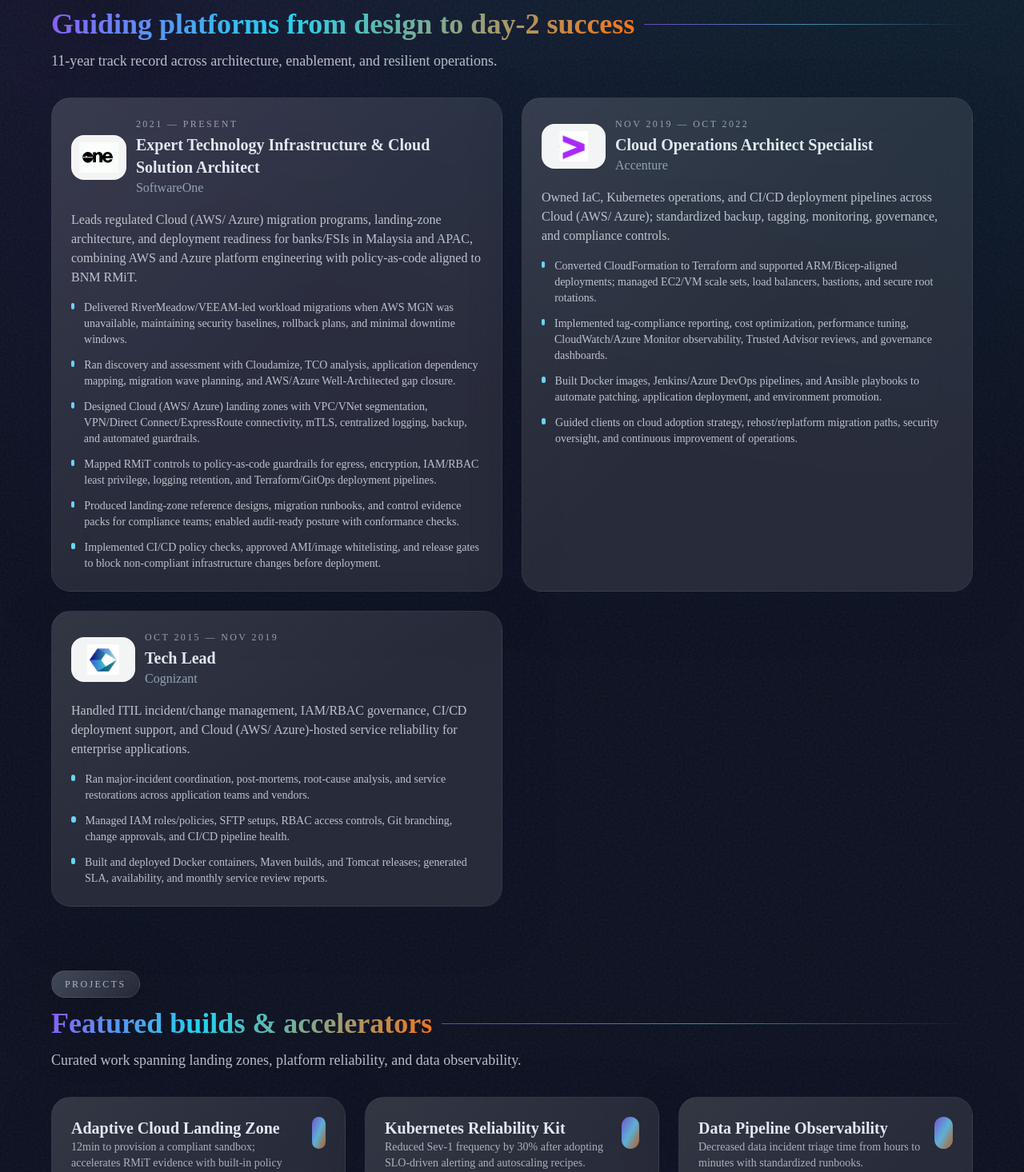
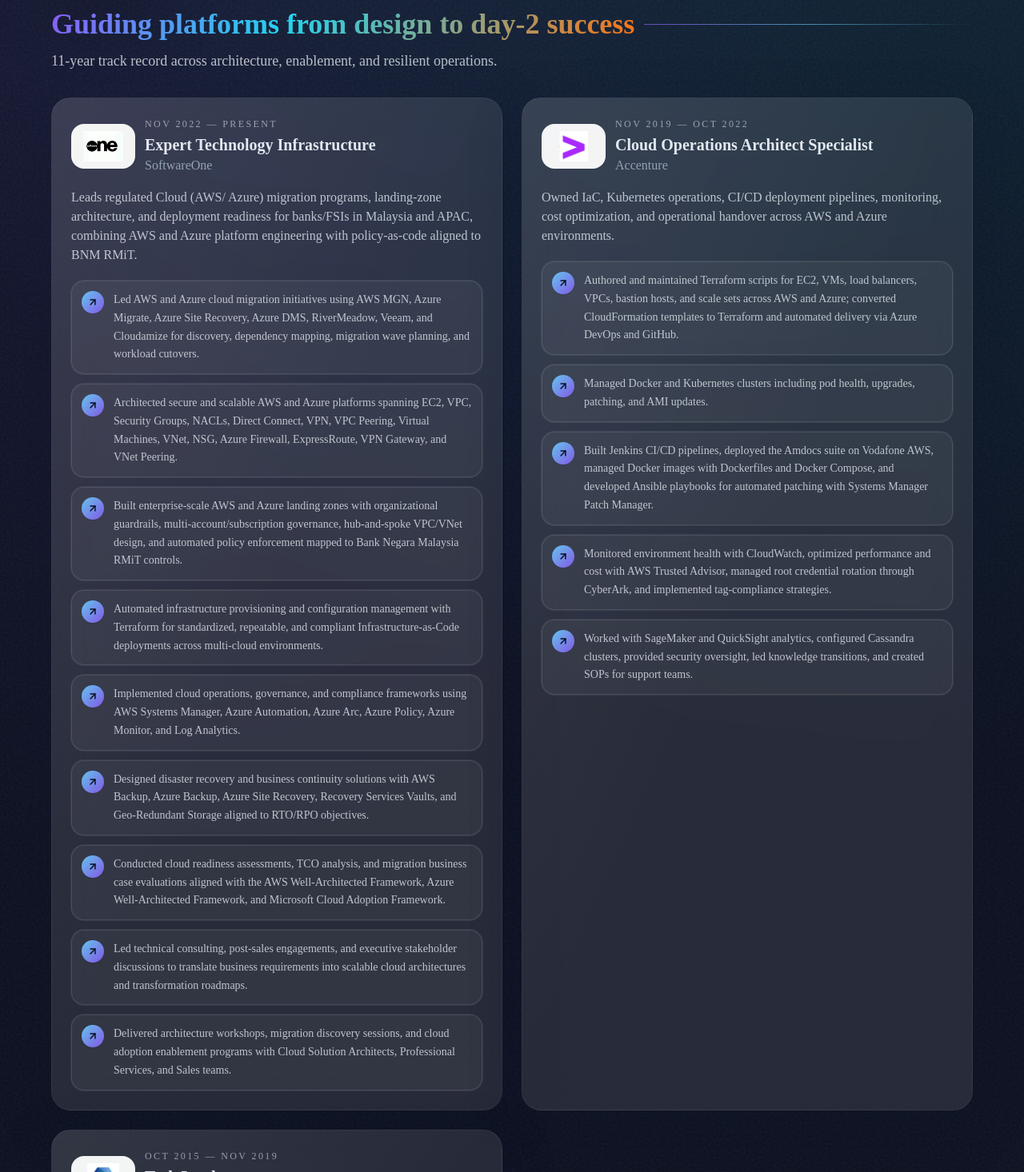
Before and after one commit to ashuu26/Ashu-Portfolio, a Next.js app: page / in a window 1280 px wide. Shown: the part 944-2410 px from the top of the page at 80% size. Built offline with nearby package versions, Linux system fonts and the light colour scheme.

Commit message:
updated experience section and alingned the bullet with new experience added

```diff
--- a/app/layout.tsx
+++ b/app/layout.tsx
@@ -13,7 +13,7 @@ export const metadata: Metadata = {
   title: 'Ashu Saini | Cloud Infrastructure & Migration Specialist',
   description:
     'Ashu Saini—11 years leading Cloud (AWS/ Azure) migrations, Terraform automation, and resilient platform operations across APAC enterprises.',
-  metadataBase: new URL('https://www.linkedin.com/in/ashu-saini-bb96ba1a7'),
+  metadataBase: new URL('https://www.linkedin.com/in/ashusaini-in'),
   icons: {
     icon: '/favicon.png',
     shortcut: '/favicon.png',
@@ -23,7 +23,7 @@ export const metadata: Metadata = {
     title: 'Ashu Saini | Cloud Infrastructure & Migration Specialist',
     description:
       '11 years building and operating Cloud (AWS/ Azure) platforms, disaster recovery, and IaC automation for enterprise workloads.',
-    url: 'https://www.linkedin.com/in/ashu-saini-bb96ba1a7',
+    url: 'https://www.linkedin.com/in/ashusaini-in',
     siteName: 'Ashu Saini Portfolio',
     images: [
       {
--- a/app/page.tsx
+++ b/app/page.tsx
@@ -76,7 +76,7 @@ export default function Page() {
                 <ArrowUpRight size={16} />
               </Link>
               <a
-                href="https://www.linkedin.com/in/ashu-saini-bb96ba1a7"
+                href="https://www.linkedin.com/in/ashusaini-in"
                 target="_blank"
                 className="inline-flex items-center gap-2 rounded-full border border-white/10 px-5 py-3 text-sm text-ink/80 dark:text-cloud/80 hover:border-white/30"
               >
@@ -123,11 +123,11 @@ export default function Page() {
           title="Guiding platforms from design to day-2 success"
           copy="11-year track record across architecture, enablement, and resilient operations."
         />
-        <div className="grid gap-6 lg:grid-cols-2">
+        <div className="grid items-stretch gap-6 lg:grid-cols-2">
           {experience.map((role, idx) => (
             <motion.div
               key={role.company}
-              className="card-surface p-6"
+              className="card-surface flex h-full flex-col p-6"
               initial="hidden"
               whileInView="show"
               viewport={{ once: true, margin: '-50px' }}
@@ -157,11 +157,16 @@ export default function Page() {
                 </div>
               </div>
               <p className="mt-4 text-ink/80 dark:text-cloud/80">{role.summary}</p>
-              <ul className="mt-4 space-y-3 text-sm text-ink/80 dark:text-cloud/80">
+              <ul className="mt-5 grid gap-3 text-sm text-ink/80 dark:text-cloud/80">
                 {role.highlights.map((item) => (
-                  <li key={item} className="flex gap-3">
-                    <span className="mt-1 h-2 w-2 rounded-full bg-aurora" />
-                    <span>{item}</span>
+                  <li
+                    key={item}
+                    className="grid grid-cols-[1.75rem_1fr] gap-3 rounded-2xl border border-slate-200/70 bg-white/55 p-3 shadow-border dark:border-white/10 dark:bg-white/5"
+                  >
+                    <span className="flex h-7 w-7 shrink-0 items-center justify-center rounded-full bg-gradient-to-br from-aurora/90 to-pulse/90 text-night shadow-sm">
+                      <ArrowUpRight size={14} strokeWidth={2.5} />
+                    </span>
+                    <span className="leading-relaxed">{item}</span>
                   </li>
                 ))}
               </ul>
@@ -286,7 +291,7 @@ export default function Page() {
                 Email Ashu
               </a>
               <a
-                href="https://www.linkedin.com/in/ashu-saini-bb96ba1a7"
+                href="https://www.linkedin.com/in/ashusaini-in"
                 target="_blank"
                 className="inline-flex items-center gap-2 rounded-full border border-white/10 px-5 py-3 text-sm text-ink/80 dark:text-cloud/80 hover:border-white/30"
               >
--- a/components/footer.tsx
+++ b/components/footer.tsx
@@ -10,7 +10,7 @@ export function Footer() {
           <div className="flex flex-wrap items-center gap-2">
             <span>Let’s connect:</span>
             <a
-              href="https://www.linkedin.com/in/ashu-saini-bb96ba1a7"
+              href="https://www.linkedin.com/in/ashusaini-in"
               className="font-medium text-ink underline-offset-4 transition hover:text-ink/90 hover:underline dark:text-cloud"
               target="_blank"
               rel="noreferrer"
@@ -31,7 +31,7 @@ export function Footer() {
             <Mail size={18} />
           </a>
           <a
-            href="https://www.linkedin.com/in/ashu-saini-bb96ba1a7"
+            href="https://www.linkedin.com/in/ashusaini-in"
             className="text-ink/70 transition hover:text-ink dark:text-cloud/70 dark:hover:text-cloud"
             target="_blank"
             rel="noreferrer"
--- a/components/header.tsx
+++ b/components/header.tsx
@@ -60,7 +60,7 @@ export function Header() {
 
         <div className="flex items-center gap-2">
           <a
-            href="https://www.linkedin.com/in/ashu-saini-bb96ba1a7"
+            href="https://www.linkedin.com/in/ashusaini-in"
             target="_blank"
             className="glass-border inline-flex h-10 w-10 items-center justify-center text-ink/80 dark:text-cloud/90 transition hover:scale-105"
             aria-label="LinkedIn"
--- a/data/content.ts
+++ b/data/content.ts
@@ -8,18 +8,21 @@ export const hero = {
 export const experience = [
   {
     company: 'SoftwareOne',
-    role: 'Expert Technology Infrastructure & Cloud Solution Architect',
-    period: '2021 — Present',
+    role: 'Expert Technology Infrastructure',
+    period: 'Nov 2022 — Present',
     summary:
       'Leads regulated Cloud (AWS/ Azure) migration programs, landing-zone architecture, and deployment readiness for banks/FSIs in Malaysia and APAC, combining AWS and Azure platform engineering with policy-as-code aligned to BNM RMiT.',
     logo: '/logo-softwareone.png',
     highlights: [
-      'Delivered RiverMeadow/VEEAM-led workload migrations when AWS MGN was unavailable, maintaining security baselines, rollback plans, and minimal downtime windows.',
-      'Ran discovery and assessment with Cloudamize, TCO analysis, application dependency mapping, migration wave planning, and AWS/Azure Well-Architected gap closure.',
-      'Designed Cloud (AWS/ Azure) landing zones with VPC/VNet segmentation, VPN/Direct Connect/ExpressRoute connectivity, mTLS, centralized logging, backup, and automated guardrails.',
-      'Mapped RMiT controls to policy-as-code guardrails for egress, encryption, IAM/RBAC least privilege, logging retention, and Terraform/GitOps deployment pipelines.',
-      'Produced landing-zone reference designs, migration runbooks, and control evidence packs for compliance teams; enabled audit-ready posture with conformance checks.',
-      'Implemented CI/CD policy checks, approved AMI/image whitelisting, and release gates to block non-compliant infrastructure changes before deployment.'
+      'Led AWS and Azure cloud migration initiatives using AWS MGN, Azure Migrate, Azure Site Recovery, Azure DMS, RiverMeadow, Veeam, and Cloudamize for discovery, dependency mapping, migration wave planning, and workload cutovers.',
+      'Architected secure and scalable AWS and Azure platforms spanning EC2, VPC, Security Groups, NACLs, Direct Connect, VPN, VPC Peering, Virtual Machines, VNet, NSG, Azure Firewall, ExpressRoute, VPN Gateway, and VNet Peering.',
+      'Built enterprise-scale AWS and Azure landing zones with organizational guardrails, multi-account/subscription governance, hub-and-spoke VPC/VNet design, and automated policy enforcement mapped to Bank Negara Malaysia RMiT controls.',
+      'Automated infrastructure provisioning and configuration management with Terraform for standardized, repeatable, and compliant Infrastructure-as-Code deployments across multi-cloud environments.',
+      'Implemented cloud operations, governance, and compliance frameworks using AWS Systems Manager, Azure Automation, Azure Arc, Azure Policy, Azure Monitor, and Log Analytics.',
+      'Designed disaster recovery and business continuity solutions with AWS Backup, Azure Backup, Azure Site Recovery, Recovery Services Vaults, and Geo-Redundant Storage aligned to RTO/RPO objectives.',
+      'Conducted cloud readiness assessments, TCO analysis, and migration business case evaluations aligned with the AWS Well-Architected Framework, Azure Well-Architected Framework, and Microsoft Cloud Adoption Framework.',
+      'Led technical consulting, post-sales engagements, and executive stakeholder discussions to translate business requirements into scalable cloud architectures and transformation roadmaps.',
+      'Delivered architecture workshops, migration discovery sessions, and cloud adoption enablement programs with Cloud Solution Architects, Professional Services, and Sales teams.'
     ],
   },
   {
@@ -27,13 +30,14 @@ export const experience = [
     role: 'Cloud Operations Architect Specialist',
     period: 'Nov 2019 — Oct 2022',
     summary:
-      'Owned IaC, Kubernetes operations, and CI/CD deployment pipelines across Cloud (AWS/ Azure); standardized backup, tagging, monitoring, governance, and compliance controls.',
+      'Owned IaC, Kubernetes operations, CI/CD deployment pipelines, monitoring, cost optimization, and operational handover across AWS and Azure environments.',
     logo: '/logo-accenture.png',
     highlights: [
-      'Converted CloudFormation to Terraform and supported ARM/Bicep-aligned deployments; managed EC2/VM scale sets, load balancers, bastions, and secure root rotations.',
-      'Implemented tag-compliance reporting, cost optimization, performance tuning, CloudWatch/Azure Monitor observability, Trusted Advisor reviews, and governance dashboards.',
-      'Built Docker images, Jenkins/Azure DevOps pipelines, and Ansible playbooks to automate patching, application deployment, and environment promotion.',
-      'Guided clients on cloud adoption strategy, rehost/replatform migration paths, security oversight, and continuous improvement of operations.',
+      'Authored and maintained Terraform scripts for EC2, VMs, load balancers, VPCs, bastion hosts, and scale sets across AWS and Azure; converted CloudFormation templates to Terraform and automated delivery via Azure DevOps and GitHub.',
+      'Managed Docker and Kubernetes clusters including pod health, upgrades, patching, and AMI updates.',
+      'Built Jenkins CI/CD pipelines, deployed the Amdocs suite on Vodafone AWS, managed Docker images with Dockerfiles and Docker Compose, and developed Ansible playbooks for automated patching with Systems Manager Patch Manager.',
+      'Monitored environment health with CloudWatch, optimized performance and cost with AWS Trusted Advisor, managed root credential rotation through CyberArk, and implemented tag-compliance strategies.',
+      'Worked with SageMaker and QuickSight analytics, configured Cassandra clusters, provided security oversight, led knowledge transitions, and created SOPs for support teams.',
     ],
   },
   {
@@ -41,12 +45,13 @@ export const experience = [
     role: 'Tech Lead',
     period: 'Oct 2015 — Nov 2019',
     summary:
-      'Handled ITIL incident/change management, IAM/RBAC governance, CI/CD deployment support, and Cloud (AWS/ Azure)-hosted service reliability for enterprise applications.',
+      'Managed ITIL-aligned incident/change operations, IAM and Active Directory access controls, CI/CD deployment support, and AWS-hosted service reliability for enterprise applications.',
     logo: '/logo-cognizant.png',
     highlights: [
-      'Ran major-incident coordination, post-mortems, root-cause analysis, and service restorations across application teams and vendors.',
-      'Managed IAM roles/policies, SFTP setups, RBAC access controls, Git branching, change approvals, and CI/CD pipeline health.',
-      'Built and deployed Docker containers, Maven builds, and Tomcat releases; generated SLA, availability, and monthly service review reports.',
+      'Managed L1/L2 incident and change management aligned with ITIL, coordinating major incidents, emergency deployments, IIS-level configuration changes, and critical production issue resolution with vendors.',
+      'Administered IAM roles, policies, and Active Directory groups; enforced resource tagging and access control strategies; managed network-shared path permissions and SFTP connections.',
+      'Automated build and deployment pipelines with Jenkins and Git; built and deployed Docker containers; created JAR/WAR files with Maven and deployed to Apache Tomcat across DEV, QA, and UAT environments.',
+      'Used AWS services including EC2, S3, IAM, AMI, ELB, VPC, and CloudWatch to support fault-tolerant infrastructure; collaborated with SQL teams on database deployments and produced operational and monthly service reports.',
     ],
   },
 ];
```
Also changed, not shown: 1 other file (tests, documents, lock files or other folders).
